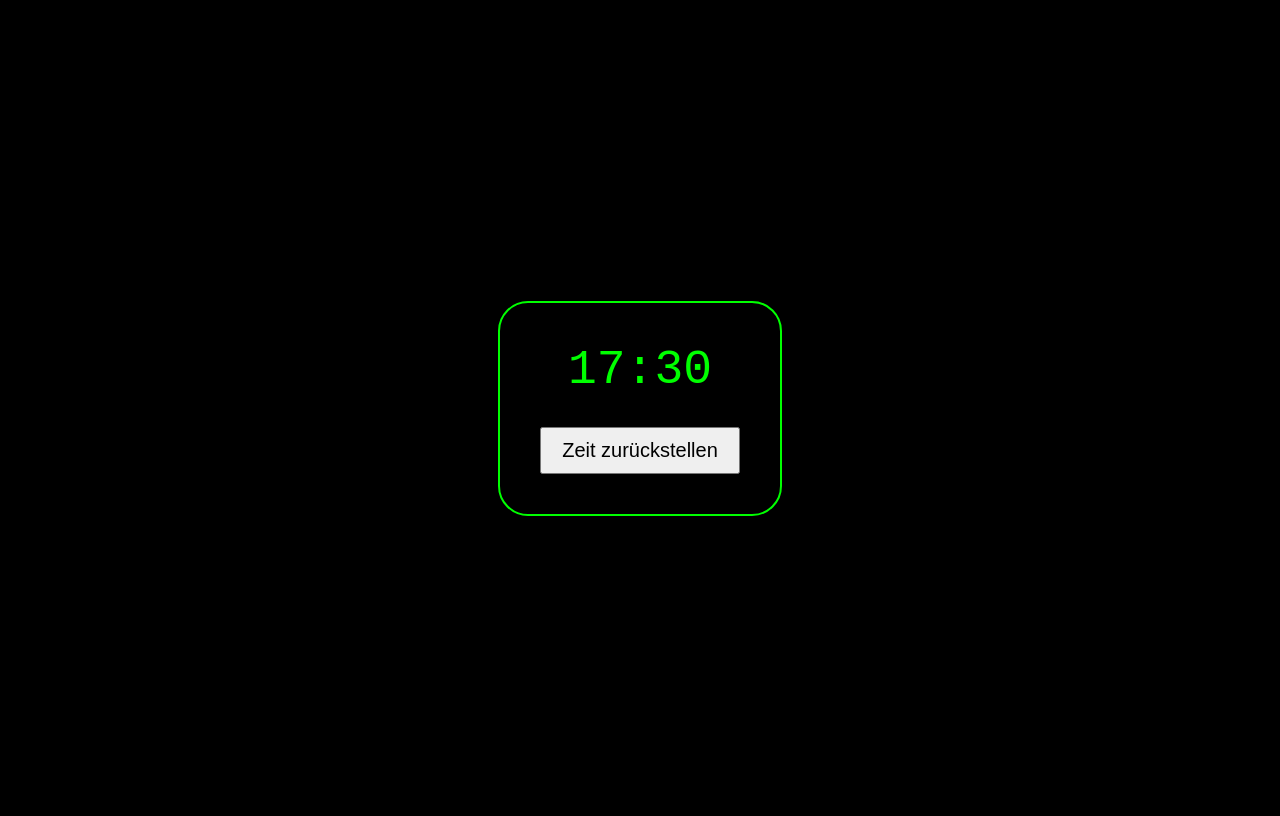
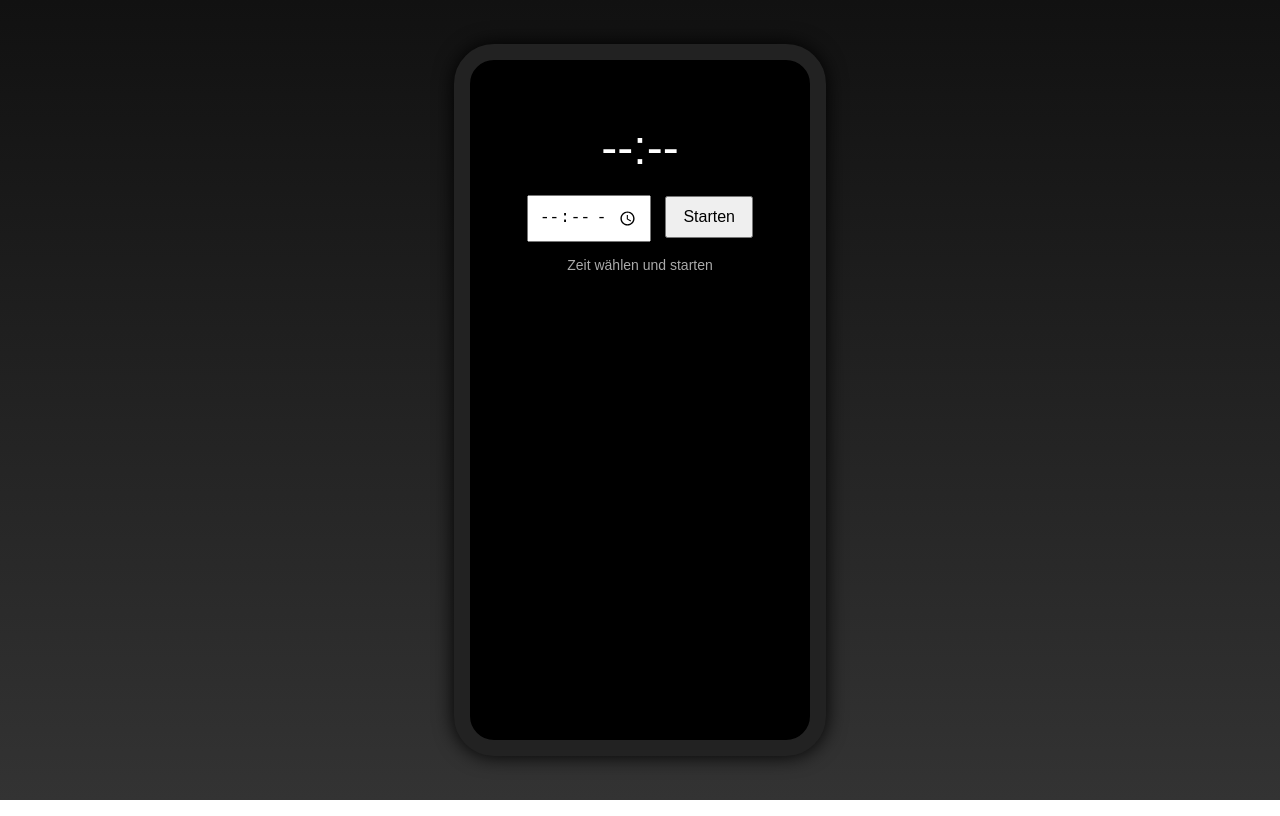
Before and after one commit to Tomko9/zeitzauber, a plain HTML site: page index.html in a window 1280 px wide. Drawn offline with Linux system fonts and the light colour scheme.

Commit message:
index.html

```diff
--- a/index.html
+++ b/index.html
@@ -3,45 +3,113 @@
 <head>
   <meta charset="UTF-8" />
   <meta name="viewport" content="width=device-width, initial-scale=1.0"/>
-  <title>Handy-Zeit-Trick</title>
+  <title>Zeitzauber</title>
   <style>
     body {
-      background-color: #000;
-      color: #0f0;
+      margin: 0;
+      font-family: sans-serif;
+      background: #000;
+      color: #fff;
       display: flex;
+      flex-direction: column;
+      align-items: center;
       justify-content: center;
-      align-items: center;
       height: 100vh;
-      font-family: monospace;
+      background: linear-gradient(to bottom, #111, #333);
+    }
+
+    .phone {
+      width: 300px;
+      height: 600px;
+      border: 16px solid #222;
+      border-radius: 40px;
+      padding: 40px 20px;
+      background: #000;
+      position: relative;
+      box-shadow: 0 0 20px #000;
+    }
+
+    #clock {
       font-size: 48px;
+      text-align: center;
+      margin-top: 20px;
     }
-    .screen {
-      border: 2px solid #0f0;
-      padding: 40px;
-      border-radius: 30px;
+
+    .settings {
+      text-align: center;
+      margin-top: 20px;
+    }
+
+    input {
+      padding: 10px;
+      font-size: 16px;
+      width: 100px;
       text-align: center;
     }
+
     button {
-      margin-top: 30px;
-      padding: 10px 20px;
-      font-size: 20px;
+      margin-left: 10px;
+      padding: 10px 16px;
+      font-size: 16px;
+      cursor: pointer;
+    }
+
+    .status {
+      margin-top: 15px;
+      font-size: 14px;
+      color: #aaa;
     }
   </style>
 </head>
 <body>
-  <div class="screen">
-    <div id="clock">17:30</div>
-    <button onclick="rewindTime()">Zeit zurückstellen</button>
+  <div class="phone">
+    <div id="clock">--:--</div>
+
+    <div class="settings">
+      <input type="time" id="startTime" />
+      <button onclick="startCountdown()">Starten</button>
+      <div class="status" id="status">Zeit wählen und starten</div>
+    </div>
   </div>
 
   <script>
-    let minutes = 30;
+    let countdownInterval;
+    let currentMinutes = 0;
+    let currentHours = 0;
+
+    function startCountdown() {
+      const timeInput = document.getElementById("startTime").value;
+      if (!timeInput) return;
+
+      const [h, m] = timeInput.split(":").map(Number);
+      currentHours = h;
+      currentMinutes = m;
+      document.getElementById("status").textContent = "Countdown läuft...";
+      updateClock();
+
+      clearInterval(countdownInterval);
+      countdownInterval = setInterval(() => {
+        if (currentHours === 0 && currentMinutes === 0) {
+          clearInterval(countdownInterval);
+          document.getElementById("status").textContent = "Zeit abgelaufen ⏳";
+          return;
+        }
+
+        if (currentMinutes === 0) {
+          currentHours = Math.max(0, currentHours - 1);
+          currentMinutes = 59;
+        } else {
+          currentMinutes -= 1;
+        }
+
+        updateClock();
+      }, 1000); // 1 Sekunde pro Minute simulieren (zum Testen!)
+    }
+
     function updateClock() {
-      document.getElementById("clock").textContent = `17:${minutes < 10 ? "0" : ""}${minutes}`;
-    }
-    function rewindTime() {
-      minutes = Math.max(0, minutes - 2);
-      updateClock();
+      const h = String(currentHours).padStart(2, "0");
+      const m = String(currentMinutes).padStart(2, "0");
+      document.getElementById("clock").textContent = `${h}:${m}`;
     }
   </script>
 </body>
```
